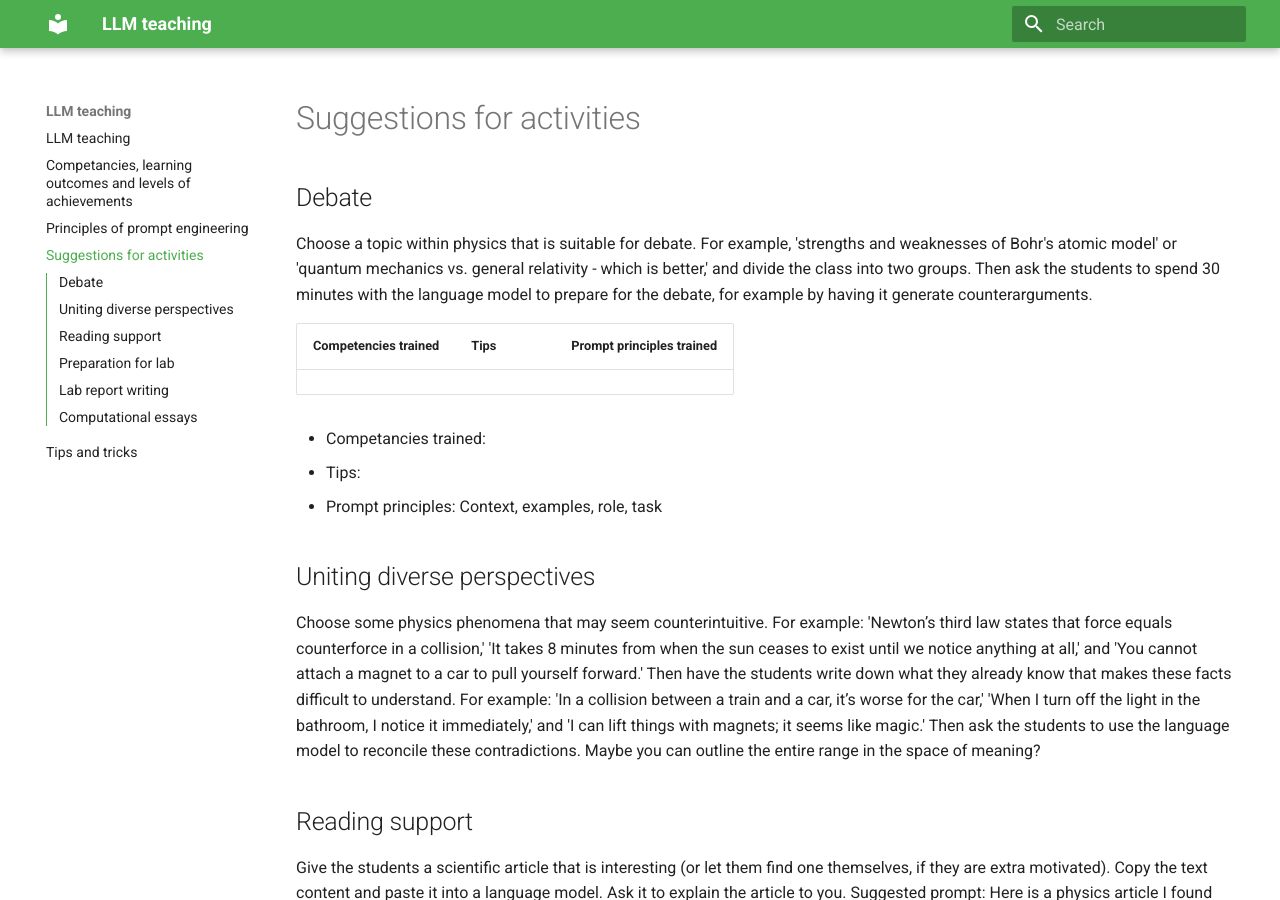
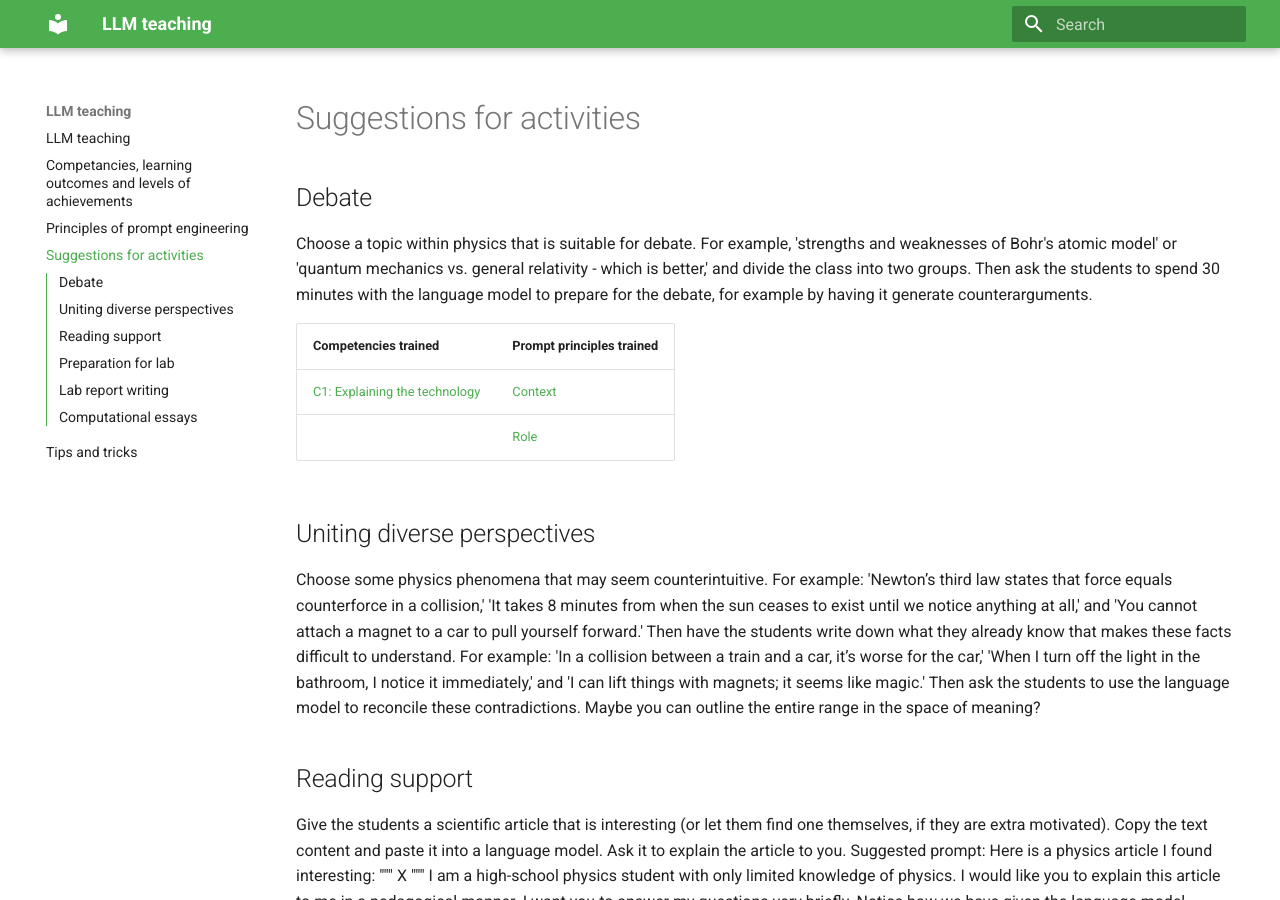
Before and after one commit to vidarsko/llmteaching, an MkDocs documentation site: the page built from docs/suggestions_for_activities.md, in a window 1280 px wide and 900 px high. Built offline with MkDocs 1.6.1 and Material for MkDocs 9.7.7, drawn with Linux system fonts in a browser that asks for light colours.

Commit message:
added a referance

```diff
--- a/docs/suggestions_for_activities.md
+++ b/docs/suggestions_for_activities.md
@@ -4,13 +4,12 @@
 
 Choose a topic within physics that is suitable for debate. For example, 'strengths and weaknesses of Bohr's atomic model' or 'quantum mechanics vs. general relativity - which is better,' and divide the class into two groups. Then ask the students to spend 30 minutes with the language model to prepare for the debate, for example by having it generate counterarguments.
 
-| Competencies trained | Tips | Prompt principles trained |
-|----------------------|------|-------------------|
+| Competencies trained | Prompt principles trained |
+|----------------------|-------------------|
+| [C1: Explaining the technology](learning_outcomes.md#C1:-Explaining-the-technology) | [Context](prompt_engineering.md#context) |
+| | [Role](prompt_engineering.md#role) |
 
 
-- Competancies trained:
-- Tips:
-- Prompt principles: Context, examples, role, task
 
 ## Uniting diverse perspectives
 
```
